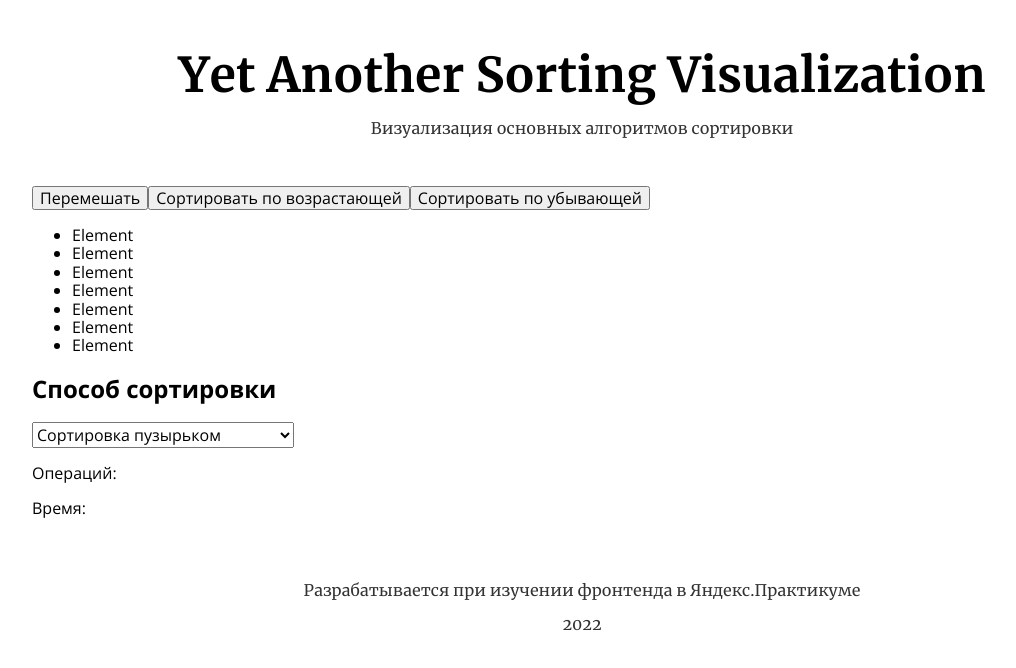
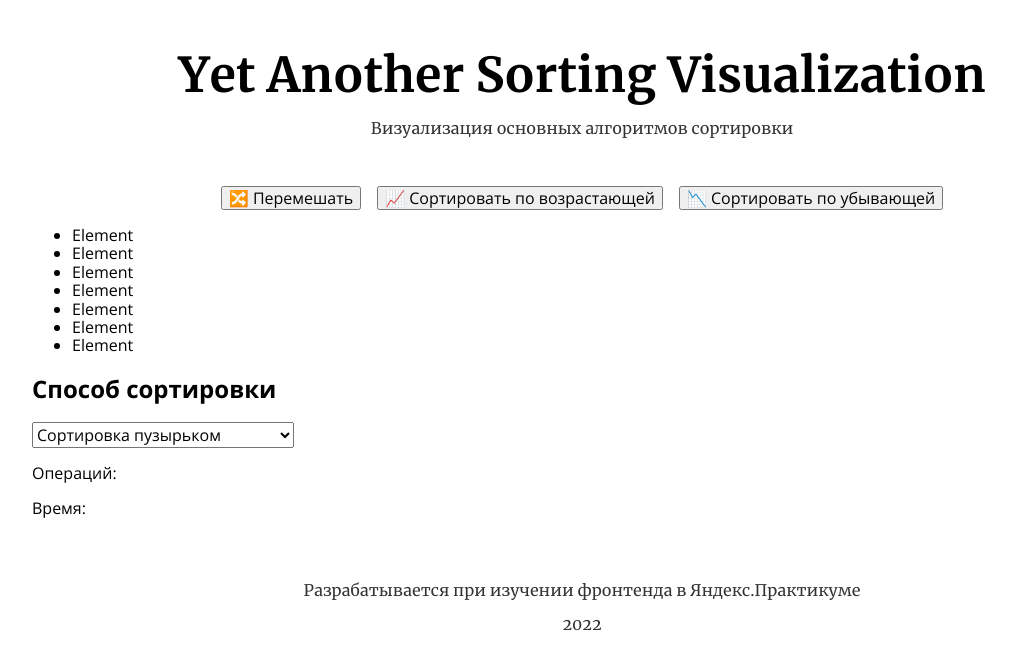
Before and after one commit to novvember/yet-another-sorting-visualization, a React (Create React App) app: page / in a window 1280 px wide. Shown: the top 668 px of the page, without its empty margins (58-1074 px from the left). Built offline with nearby package versions, Linux system fonts and the light colour scheme.

Commit message:
feat: make GeneralControls

```diff
--- /dev/null
+++ b/src/blocks/general-controls.css
@@ -0,0 +1,7 @@
+.general-controls {
+  display: flex;
+  flex-direction: row;
+  flex-wrap: wrap;
+  justify-content: center;
+  gap: 1em;
+}
--- /dev/null
+++ b/src/components/GeneralControls.js
@@ -0,0 +1,11 @@
+function GeneralControls() {
+  return (
+    <div className="general-controls">
+      <button type="button">🔀 Перемешать</button>
+      <button type="button">📈 Сортировать по возрастающей</button>
+      <button type="button">📉 Сортировать по убывающей</button>
+    </div>
+  );
+}
+
+export default GeneralControls;
--- a/src/components/Main.js
+++ b/src/components/Main.js
@@ -1,11 +1,9 @@
+import GeneralControls from "./GeneralControls";
+
 function Main() {
   return (
     <main>
-      <div className="general-controls">
-        <button type="button">Перемешать</button>
-        <button type="button">Сортировать по возрастающей</button>
-        <button type="button">Сортировать по убывающей</button>
-      </div>
+      <GeneralControls />
 
       <div className="playground">
         <ul className="field">
--- a/src/index.css
+++ b/src/index.css
@@ -8,4 +8,6 @@
 
 @import url(./blocks/header.css);
 
+@import url(./blocks/general-controls.css);
+
 @import url(./blocks/footer.css);
```
